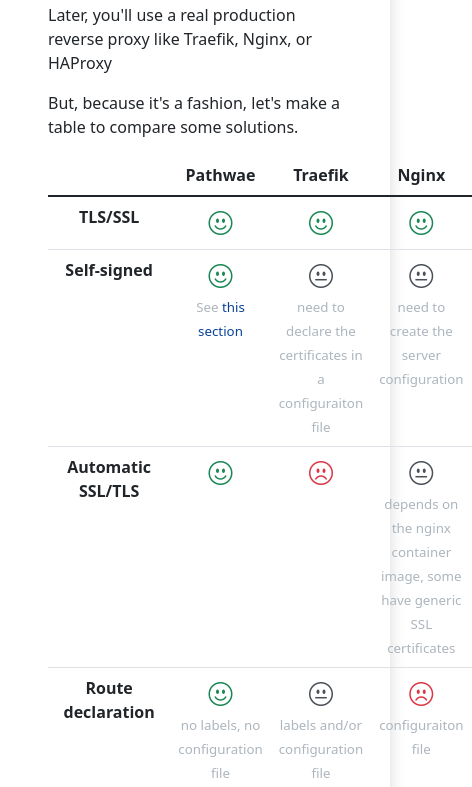
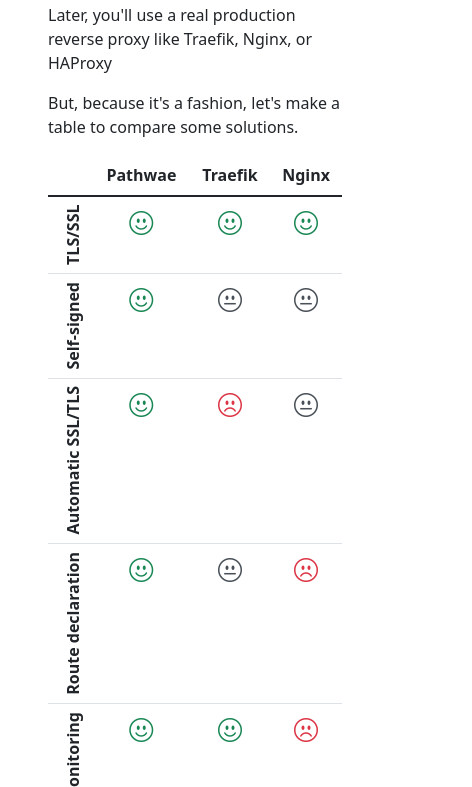
Before and after one commit to pathwae/website, a website built with Parcel: page src/index.html in a window 390 px wide. Shown: the part 3376-4163 px from the top of the page, 472 px wide, since content can reach past the window. Built offline with nearby package versions, Linux system fonts and the light colour scheme.

Commit message:
Fix the table th on mobile

```diff
--- a/src/styles.scss
+++ b/src/styles.scss
@@ -87,6 +87,13 @@
   #presentation {
     margin-top: -8rem;
   }
+  table.compare td .small {
+    display: block;
+  }
+  table.compare tbody th {
+    writing-mode: horizontal-tb !important;
+    transform: rotate(0) !important;
+  }
 }
 
 main a {
@@ -160,6 +167,11 @@
   .small {
     font-size: smaller;
     color: $gray-500;
+    display: none;
+  }
+  tbody th {
+    writing-mode: vertical-lr;
+    transform: rotate(180deg);
   }
   td,
   th {
```
